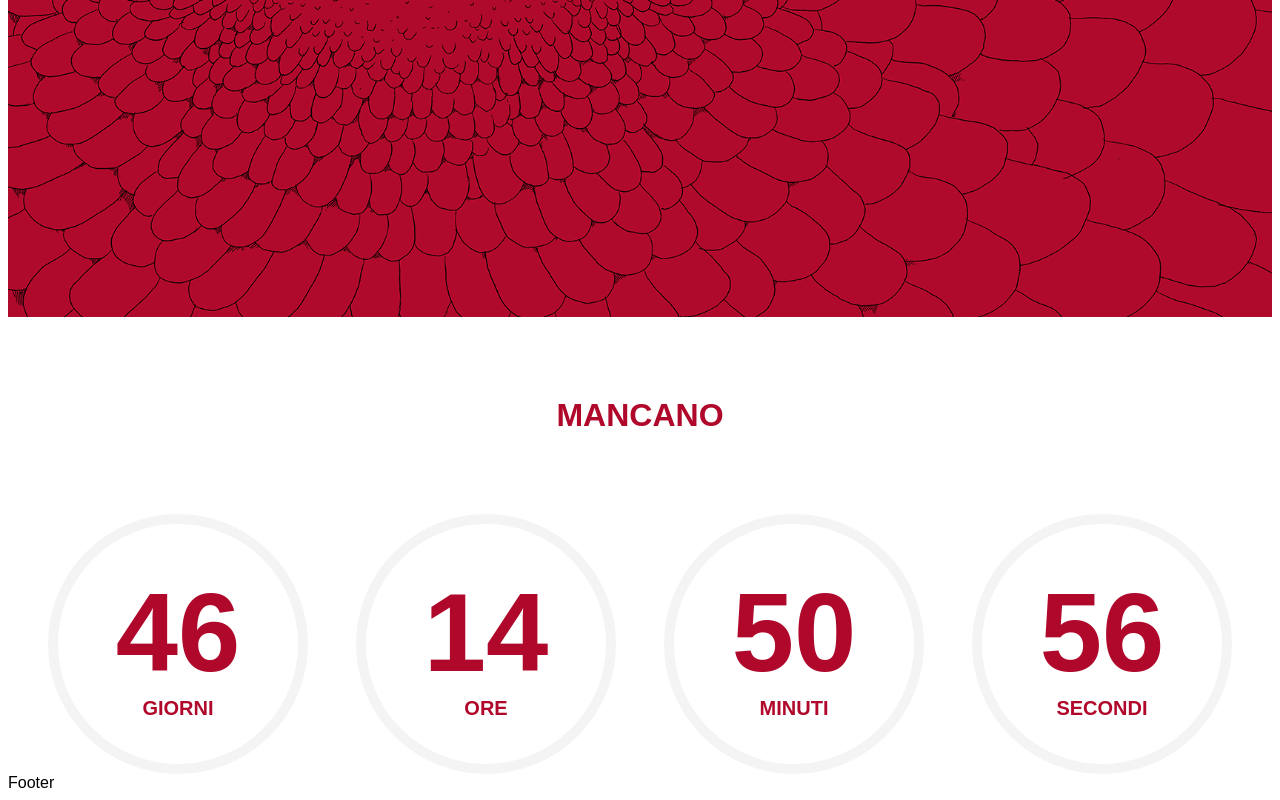
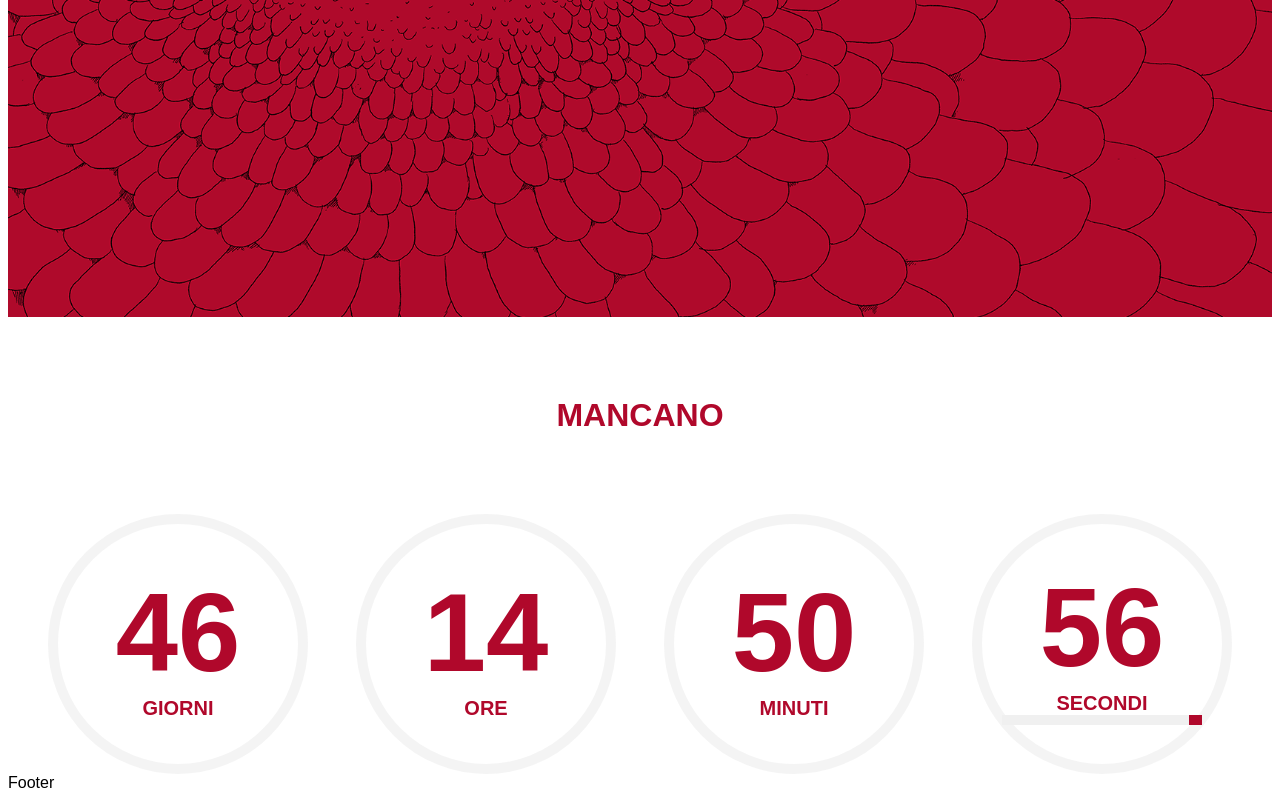
Before and after one commit to giancarlogiorgiocroce/modena-play-demo, a Nuxt app: page / in a window 1280 px wide. Shown: the part 553-1353 px from the top of the page. Built offline with nearby package versions, Linux system fonts and the light colour scheme.

Commit message:
style: add percentage bar

```diff
--- a/components/CountDown.vue
+++ b/components/CountDown.vue
@@ -3,32 +3,39 @@
     <h1>mancano</h1>
     <div class="counter-ct">
       <div class="clock flex-c">
-        <div class="num">{{ clocks.displayDays }}</div>
+        <div class="num">{{ displayDays }}</div>
         <div class="time">giorni</div>
       </div>
       <div class="clock flex-c">
-        <div class="num">{{ clocks.displayHours }}</div>
+        <div class="num">{{ displayHours }}</div>
         <div class="time">ore</div>
       </div>
       <div class="clock flex-c">
-        <div class="num">{{ clocks.displayMinutes }}</div>
+        <div class="num">{{ displayMinutes }}</div>
         <div class="time">minuti</div>
       </div>
       <div class="clock flex-c">
-        <div class="num">{{ clocks.displaySeconds }}</div>
+        <div class="num">{{ displaySeconds }}</div>
         <div class="time">secondi</div>
+        <div class="bar">
+          <div class="progress" :style="{ width: progressPercentage }"></div>
+        </div>
       </div>
     </div>
   </div>
 </template>
 
 <script setup lang="ts">
-let clocks = {
-  displayDays: ref(),
-  displayHours: ref(),
-  displayMinutes: ref(),
-  displaySeconds: ref(),
-}
+let displayDays= ref();
+let displayHours= ref();
+let displayMinutes= ref();
+let displaySeconds= ref();
+
+const progressPercentage = computed(() => {
+  const percentage = (displaySeconds.value * 100) / 60;
+
+  return `${percentage}%`;
+});
 
 const _seconds = computed(() => 1000);
 const _minutes = computed(() => _seconds.value * 60);
@@ -36,7 +43,8 @@ const _hours = computed(() => _minutes.value * 60);
 const _days = computed(() => _hours.value * 24);
 
 const formatNum = (num:number) => {
-  return num < 10 ? '0' + num : num;
+  // return num < 10 ? '0' + num : num;
+  return num;
 }
 const time = () => {
   const timer = setInterval(() => {
@@ -54,10 +62,10 @@ const time = () => {
     const minutes = Math.floor((distance % _hours.value) / _minutes.value);
     const seconds = Math.floor((distance % _minutes.value) / _seconds.value);
 
-    clocks.displayDays.value = formatNum(days);
-    clocks.displayHours.value = formatNum(hours);
-    clocks.displayMinutes.value = formatNum(minutes);
-    clocks.displaySeconds.value = formatNum(seconds);
+    displayDays.value = formatNum(days);
+    displayHours.value = formatNum(hours);
+    displayMinutes.value = formatNum(minutes);
+    displaySeconds.value = formatNum(seconds);
 
   }, 1000)
 }
@@ -103,4 +111,14 @@ h1 {
   font-size: 20px;
   text-transform: uppercase;
 }
+
+.bar {
+  min-width: 200px;
+  background: #b0082b;
+}
+
+.progress {
+  min-height: 10px;
+  background: rgba(240, 240, 240);
+}
 </style>
```
